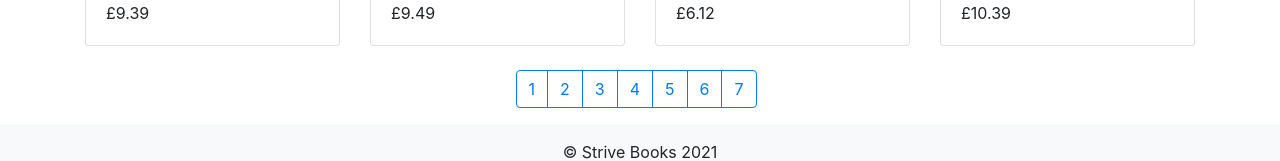
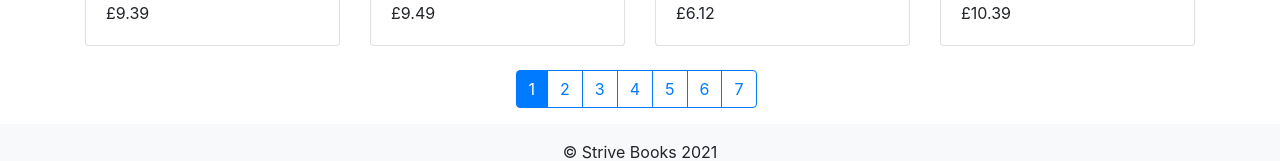
Before and after one commit to hsattar/strive-m4-d2, a React (Create React App) app: page / in a window 1280 px wide. Shown: the part 3308-3469 px from the top of the page. Built offline with nearby package versions, Linux system fonts and the light colour scheme.

Commit message:
added try catch blocks + minor changes

```diff
--- a/src/components/MyModal.jsx
+++ b/src/components/MyModal.jsx
@@ -9,7 +9,7 @@ const MyModal = ({ handleCloseModal, showModal, selectedBookTitle, selectedBookA
     const [newComment, setNewComment] = useState({
         comment: '',
         rate: '',
-        elementId: 'selectedBookAsin'
+        elementId: ''
     })
 
 
@@ -19,7 +19,8 @@ const MyModal = ({ handleCloseModal, showModal, selectedBookTitle, selectedBookA
     }
 
     const postComment = async () => {
-        const response = await fetch('https://striveschool-api.herokuapp.com/api/comments/', {
+        try {
+            const response = await fetch('https://striveschool-api.herokuapp.com/api/comments/', {
             method: 'POST',
             body: JSON.stringify(newComment),
             headers: {
@@ -32,6 +33,13 @@ const MyModal = ({ handleCloseModal, showModal, selectedBookTitle, selectedBookA
             setAddComment(false)
             handleCloseModal()
         }
+    } catch (error) {
+        console.error(error)
+        }
+    }
+
+    const handledelete = () => {
+        alert('delete this book to do')
     }
 
 
@@ -44,7 +52,10 @@ const MyModal = ({ handleCloseModal, showModal, selectedBookTitle, selectedBookA
                 {
                      !addComment ? (
                          bookComments.length > 0 ? bookComments.map(({comment, rate, _id: id}) => (
-                        <p key={id}>{comment} - Rating {rate}/5</p>
+                        <div className="d-flex justify-content-between my-2">
+                            <p key={id}>{comment} - Rating {rate}/5</p>
+                            <Button variant="danger" onClick={handledelete}>X</Button>
+                        </div>
                     ))
                     : ( <p>No comments to show for this book</p> )
                     ) : (
--- a/src/components/PaginationButtons.jsx
+++ b/src/components/PaginationButtons.jsx
@@ -1,10 +1,10 @@
 import ButtonGroup from "react-bootstrap/ButtonGroup"
 import Button from "react-bootstrap/Button"
 
-const PaginationButtons = ({ amount, handlePageBtnClick }) => (
+const PaginationButtons = ({ amount, handlePageBtnClick, selectedPage }) => (
   <ButtonGroup className="mr-2" aria-label="First group">
     {amount.map(btn => (
-      <Button variant="outline-primary" key={btn} onClick={handlePageBtnClick}>
+      <Button variant={ selectedPage === btn ? 'primary' : "outline-primary"} key={btn} onClick={handlePageBtnClick}>
         {btn}
       </Button>
     ))}
--- a/src/components/home/DisplayBooks.jsx
+++ b/src/components/home/DisplayBooks.jsx
@@ -17,6 +17,7 @@ const DisplayBooks = () => {
   const [bookRange, setBookRange] = useState([0, 24])
   const [bookOrder, setBookOrder] = useState("A-Z")
   const [pageButtons, setPageButtons] = useState(7)
+  const [selectedPage, setSelectedPage] = useState(1)
 
   const pageButtonsArray = []
   for (let i = 0; i < pageButtons; i++) {
@@ -108,6 +109,7 @@ const DisplayBooks = () => {
     const startRange = (currentAmountOfResults * (pageNo - 1)) + 1
     const endRange = currentAmountOfResults * pageNo
     setBookRange([startRange, endRange])
+    setSelectedPage(e.target.innerText)
   }
 
   return (
@@ -142,6 +144,7 @@ const DisplayBooks = () => {
         <PaginationButtons
           amount={pageButtonsArray}
           handlePageBtnClick={handlePageBtnClick}
+          selectedPage={selectedPage}
         />
       </Row>
     </Container>
--- a/src/components/home/SingleBook.jsx
+++ b/src/components/home/SingleBook.jsx
@@ -14,13 +14,18 @@ const SingleBook = ({ bookImg, bookTitle, bookPrice, bookAsin }) => {
   const handleShowModal = () => setShowModal(true)
 
   const fetchData = async (book) => {
-    const response = await fetch(`https://striveschool-api.herokuapp.com/api/comments/${book}`, {
+    try {
+      const response = await fetch(`https://striveschool-api.herokuapp.com/api/comments/${book}`, {
       headers: {
         "Authorization": process.env.REACT_APP_TOKEN
       }
     })
+    if (!response.ok) throw new Error('Fetch Failed')
     const data = await response.json()
     setBookComments(data)
+  } catch (error) {
+    console.error(error)
+  }
   }
 
   return (
```
